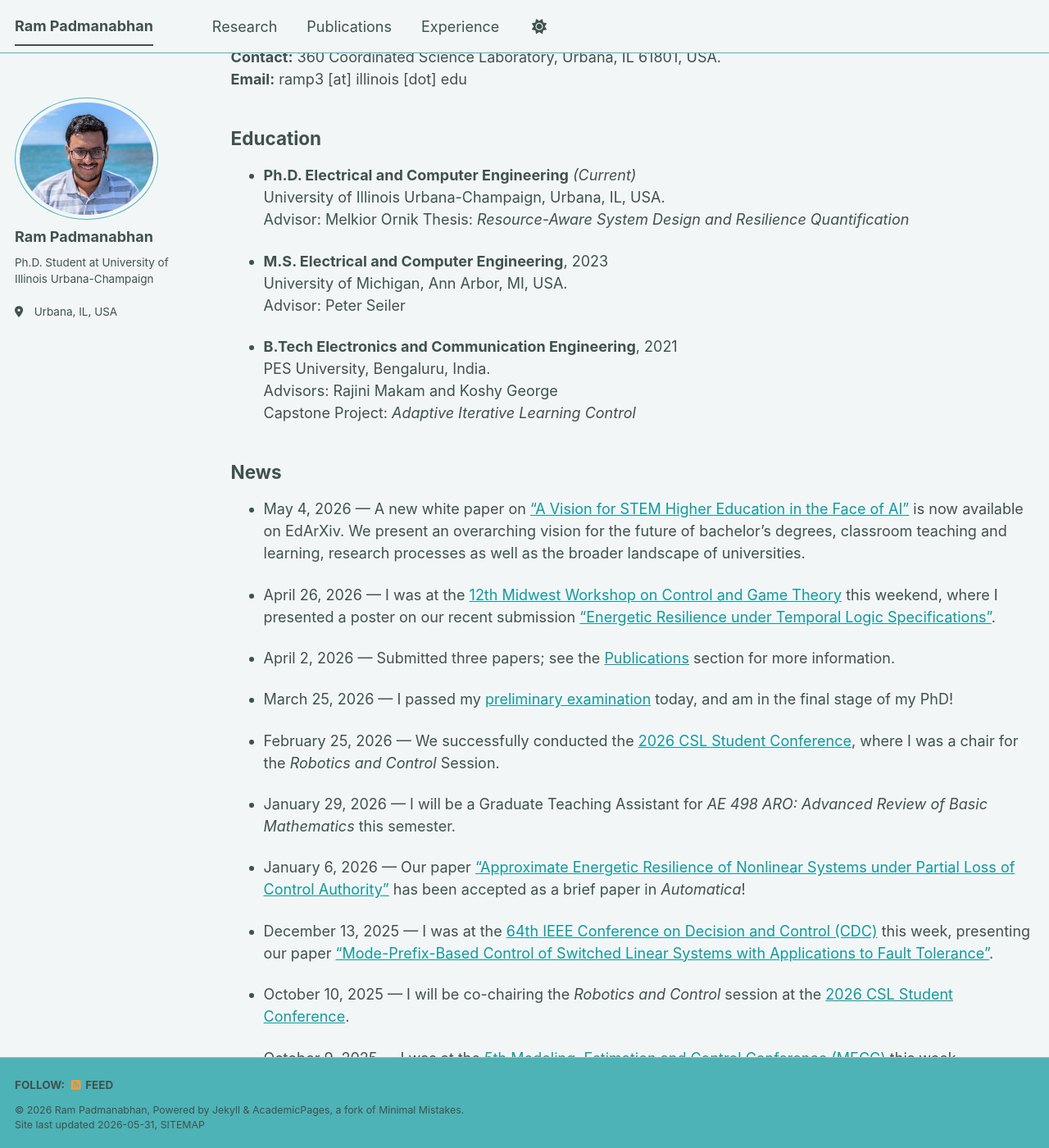
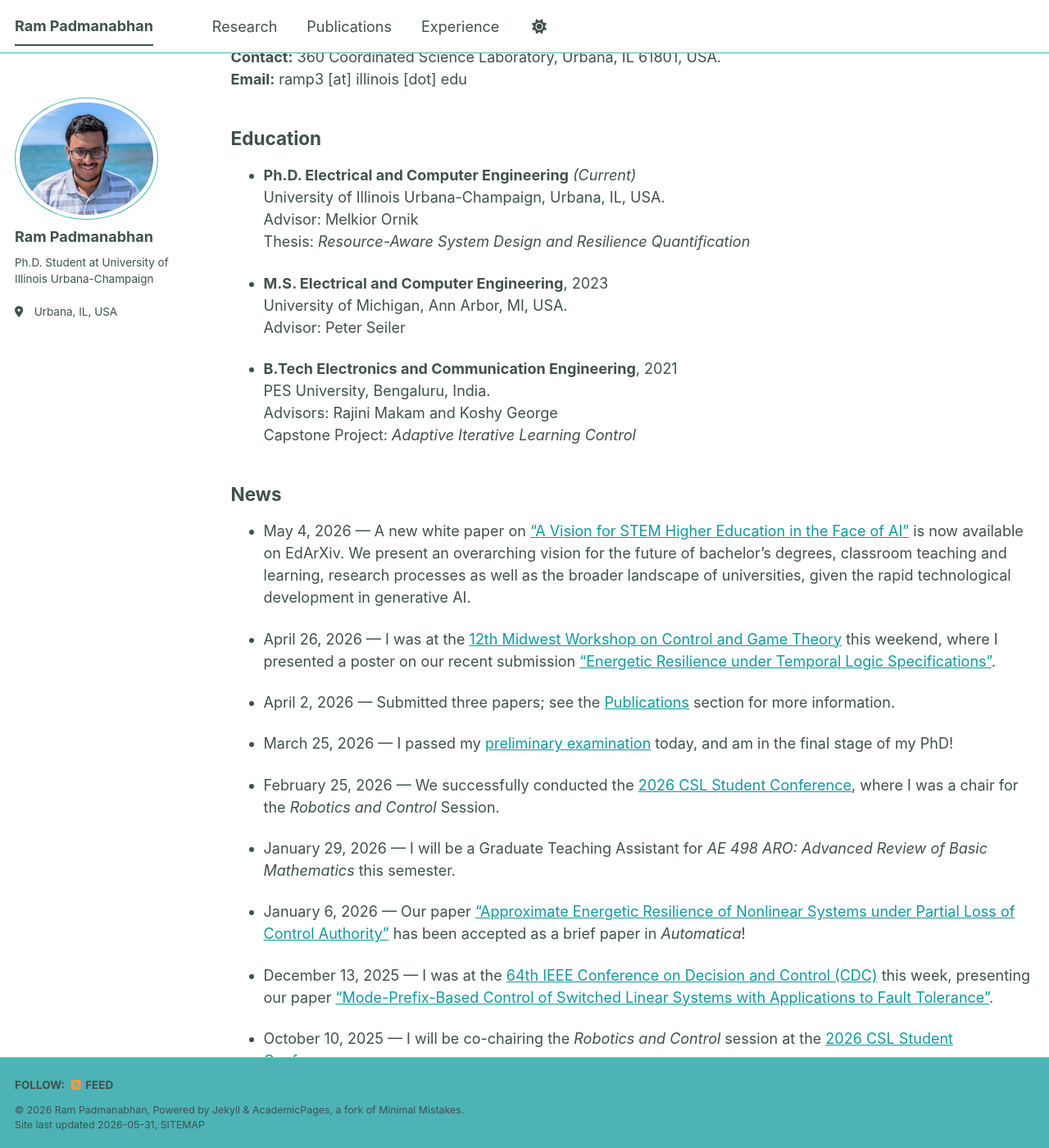
Before and after one commit to ram-p/ram-p.github.io, a Jekyll site: the page built from _pages/about.md, in a window 1280 px wide and 1400 px high, scrolled down 662 px. Shown: the whole window at 82% size. Built offline with Jekyll 4.4.1, drawn with Linux system fonts in a browser that asks for light colours; a script bundle is joined from its source files by our own code; library files that are not in the unit come from our copies.

Commit message:
Update about, colors

```diff
--- a/_pages/about.md
+++ b/_pages/about.md
@@ -27,7 +27,7 @@ Education
 ------
 - **Ph.D. Electrical and Computer Engineering** _(Current)_ \
 University of Illinois Urbana-Champaign, Urbana, IL, USA. \
-Advisor: Melkior Ornik
+Advisor: Melkior Ornik \
 Thesis: _Resource-Aware System Design and Resilience Quantification_
 
 - **M.S. Electrical and Computer Engineering**, 2023 \
@@ -41,7 +41,7 @@ Capstone Project: _Adaptive Iterative Learning Control_
 
 News
 ------
-- May 4, 2026 — A new white paper on ["A Vision for STEM Higher Education in the Face of AI"](https://osf.io/preprints/edarxiv/nzd53_v1) is now available on EdArXiv. We present an overarching vision for the future of bachelor's degrees, classroom teaching and learning, research processes as well as the broader landscape of universities.
+- May 4, 2026 — A new white paper on ["A Vision for STEM Higher Education in the Face of AI"](https://osf.io/preprints/edarxiv/nzd53_v1) is now available on EdArXiv. We present an overarching vision for the future of bachelor's degrees, classroom teaching and learning, research processes as well as the broader landscape of universities, given the rapid technological development in generative AI.
 
 - April 26, 2026 — I was at the [12th Midwest Workshop on Control and Game Theory](https://sites.google.com/view/mwcgt) this weekend, where I presented a poster on our recent submission ["Energetic Resilience under Temporal Logic Specifications"](https://arxiv.org/abs/2604.14203).
 
--- a/_sass/theme/_mint_light.scss
+++ b/_sass/theme/_mint_light.scss
@@ -7,7 +7,7 @@ $dark-primary-color         : mix(#000, $primary-color, 40%);
 $darker-primary-color       : mix(#000, $primary-color, 60%);
 $light-primary-color        : mix(#fff, $primary-color, 50%);
 $lighter-primary-color      : mix(#fff, $primary-color, 90%);
-$background                 : #f3f6f6;
+$background                 : #ffffff;
 $background-light           : #ffffff;
 $background-lighter        : #fafbfb;
 $text                      : #40514e;
```
Also changed, not shown: _pages/research.md (+1 -2 lines), 2 other files.
